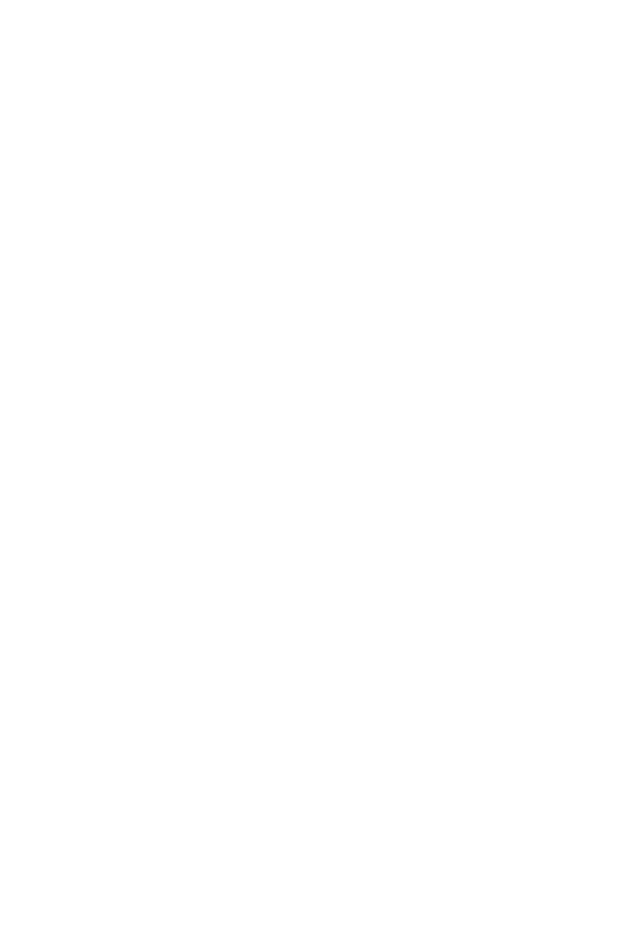
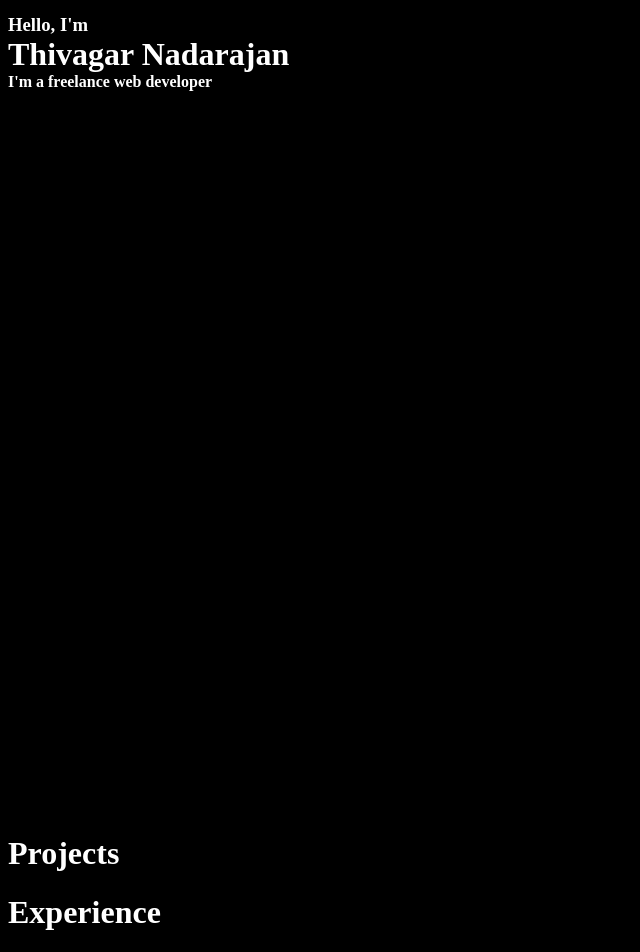
Before and after one commit to ThivagarNadarajan/thivagar.com, a React (Create React App) app: page / in a window 1280 px wide. Shown: the part 386-1338 px from the top of the page, without its empty margins (0-640 px from the left). Before the commit the page ends 800 px from the top, so only its background shows below. Built offline with nearby package versions, Linux system fonts and the light colour scheme.

Commit message:
setup sections

```diff
--- a/package.json
+++ b/package.json
@@ -10,9 +10,11 @@
     "@types/node": "^12.19.3",
     "@types/react": "^16.9.55",
     "@types/react-dom": "^16.9.9",
+    "@types/styled-components": "^5.1.4",
     "react": "^17.0.1",
     "react-dom": "^17.0.1",
     "react-scripts": "4.0.0",
+    "styled-components": "^5.2.1",
     "typescript": "^4.0.5",
     "web-vitals": "^0.2.4"
   },
--- a/public/index.html
+++ b/public/index.html
@@ -6,7 +6,7 @@
     <meta name="viewport" content="width=device-width, initial-scale=1" />
     <meta name="description" content="Thivagar Nadarajan Portfolio"/>
     <link rel="manifest" href="%PUBLIC_URL%/manifest.json" />
-    <title>React App</title>
+    <title>Thivagar Nadarajan</title>
   </head>
   <body>
     <noscript>You need to enable JavaScript to run this app.</noscript>
--- a/src/App.tsx
+++ b/src/App.tsx
@@ -1,10 +1,20 @@
 import React from 'react';
+
+import GlobalStyle from './styles';
+import About from './components/About';
+import Projects from './components/Projects';
+import Experience from './components/Experience';
+
+//TODO: change favicon
 
 const App = (): JSX.Element => {
 	return (
-		<h1>
-			Thivagar Nadarajan
-		</h1>
+		<>
+			<GlobalStyle />
+			<About />
+			<Projects />
+			<Experience />
+		</>
 	);
 };
 
--- /dev/null
+++ b/src/components/About.tsx
@@ -0,0 +1,29 @@
+import React from 'react';
+import styled from 'styled-components';
+
+//TODO: get image to put here
+//TODO: rm <br/> when done
+const About = (): JSX.Element => {
+	return (
+		<Container>
+			<h3>Hello, I&apos;m</h3>
+			<h1>Thivagar Nadarajan</h1>
+			<h4>I&apos;m a freelance web developer</h4>
+			<br />
+		</Container>
+	);
+};
+
+const Container = styled.div`
+
+	height: 100vh;
+	margin-top: 50vh;
+
+	h1, h3, h4 {
+		margin: 0;
+	}
+`;
+
+
+
+export default About;
--- /dev/null
+++ b/src/components/Card.tsx
@@ -0,0 +1,10 @@
+import React from 'react';
+
+const Card = (): JSX.Element => {
+	return (
+		<div>
+		</div>
+	);
+};
+
+export default Card;
--- /dev/null
+++ b/src/components/Experience.tsx
@@ -0,0 +1,11 @@
+import React from 'react';
+
+const Experience = (): JSX.Element => {
+	return (
+		<div>
+			<h1>Experience</h1>
+		</div>
+	);
+};
+
+export default Experience;
--- /dev/null
+++ b/src/components/Projects.tsx
@@ -0,0 +1,14 @@
+import React from 'react';
+
+import Card from './Card';
+
+const Projects = (): JSX.Element => {
+	return (
+		<div>
+			<h1>Projects</h1>
+			<Card />
+		</div>
+	);
+};
+
+export default Projects;
--- /dev/null
+++ b/src/styles/index.tsx
@@ -0,0 +1,10 @@
+import { createGlobalStyle } from 'styled-components';
+
+const GlobalStyle = createGlobalStyle`
+	body {
+		background: black;
+		color: white;
+	}
+`;
+
+export default GlobalStyle;
```
Also changed, not shown: public/manifest.json, 1 other file (tests, documents, lock files or other folders).
